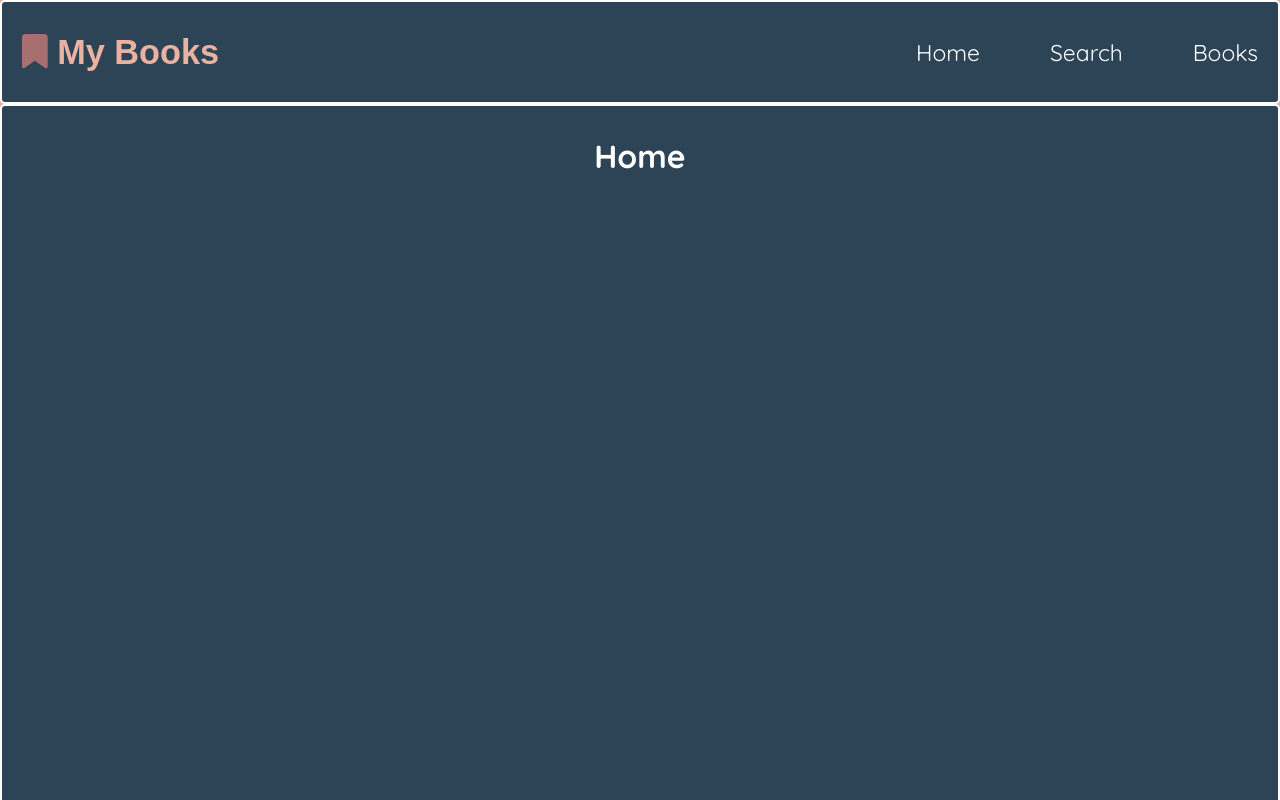
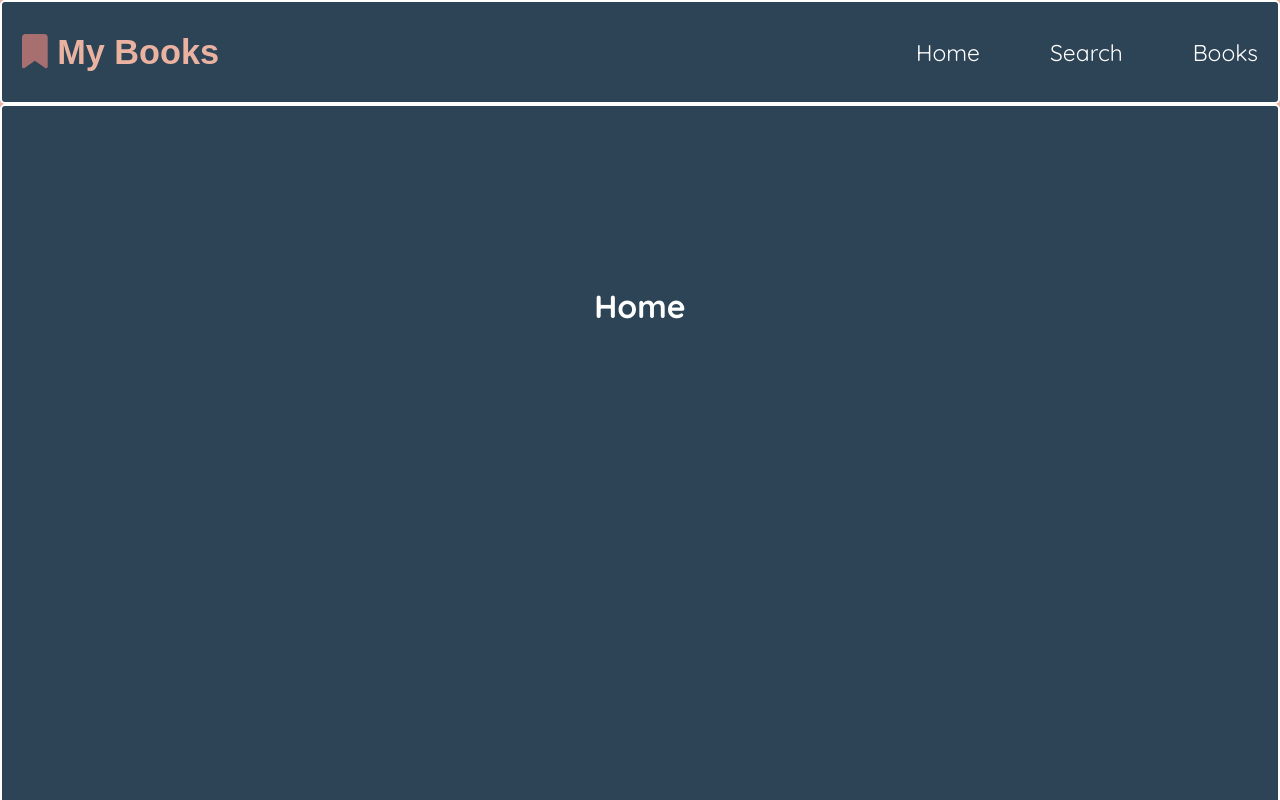
Before and after one commit to karolina-rachuta/myBooks, a React (Vite) app: page / in a window 1280 px wide. Shown: the top 800 px of the page. Built offline with nearby package versions, Linux system fonts and the light colour scheme; a web font is replaced by a local one.

Commit message:
Added form, input, btn for search page with SCSS styles

```diff
--- a/src/js/pages/Search.jsx
+++ b/src/js/pages/Search.jsx
@@ -1,9 +1,18 @@
-import React from 'react';
+import React, {useState} from 'react';
 
 export const Search = () => {
+    const [search, setSearch] = useState("")
     return (
-        <div className= "pages">
-            <h1>Search</h1>
+        <div className="pages">
+            <div className="page__container">
+                <h1>Search</h1>
+                <form className="form__box">
+                    <input className="form__input" type="text" placeholder="Write title or author" value={search} onChange={(e)=> {setSearch(e.target.value)}}/>
+                    <button className="form__btn">Search</button>
+                </form>
+
+            </div>
+
         </div>
     )
 }
--- a/src/scss/components/_mainSection.scss
+++ b/src/scss/components/_mainSection.scss
@@ -1,6 +1,55 @@
 .container__main {
+  padding: 30px;
+}
+
+.pages {
+  min-height: 100vh;
+  height: 100%;
+  color: $fontColor;
+  width: 100%;
   display: flex;
   justify-content: center;
-  align-items: center;
-  padding: 30px;
+  //align-items: center;
+  padding-top: 150px;
 }
+
+.page__container {
+  display: flex;
+  flex-direction: column;
+  gap: 50px;
+  text-align: center;
+}
+
+//
+//.form__box {
+//  display: flex;
+//  flex-direction: column;
+//}
+
+.form__input {
+  height: 40px;
+  width: 300px;
+  @include font-size(18px);
+  color: $fontColor;
+  background-color: $darkPowder;
+  border: none;
+  box-shadow: 1px 1px 5px $fontColor ;
+  padding-left: 10px;
+}
+
+::placeholder { /* Chrome, Firefox, Opera, Safari 10.1+ */
+  color: $powderPink;
+  opacity: 1; /* Firefox */
+  padding-left: 10px;
+}
+
+.form__btn {
+  height: 40px;
+  width: 100px;
+  @include font-size(18px);
+  background-color: $darkGreen;
+  border: none;
+  box-shadow: 1px 1px 5px $fontColor ;
+  color: $fontColor;
+  font-weight: 700;
+}
--- a/src/scss/main.scss
+++ b/src/scss/main.scss
@@ -29,8 +29,3 @@ html, body {
   border-radius: 5px;
   border: 2px white solid;
 }
-
-.pages {
-  height: 100vh;
-  color: $fontColor;
-}
```
